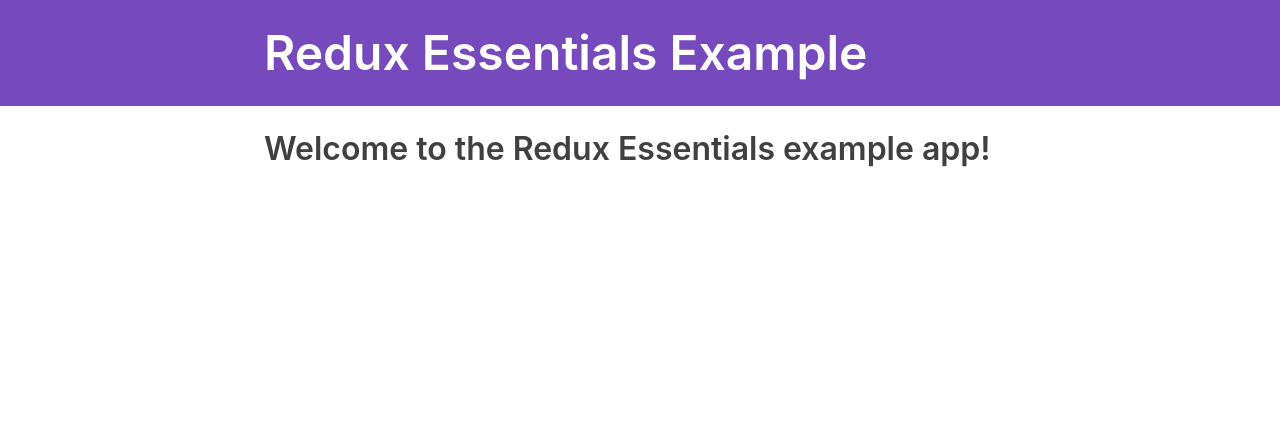
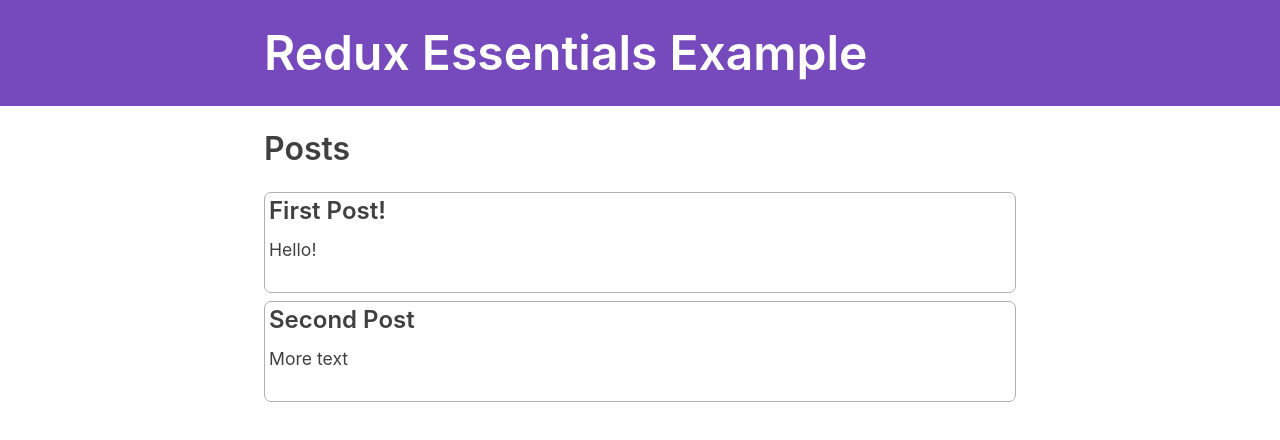
Before and after one commit to takubii/redux-essentials-example-app, a React (Create React App) app: page / in a window 1280 px wide. Shown: the top 440 px of the page. Built offline with nearby package versions, Linux system fonts and the light colour scheme; what @mswjs/data, mock-socket, txtgen would draw is missing.

Commit message:
[add]Redux内のPostsデータを画面に表示

```diff
--- a/src/App.js
+++ b/src/App.js
@@ -1,12 +1,14 @@
 import React from 'react'
 import {
+  Redirect,
+  Route,
   BrowserRouter as Router,
   Switch,
-  Route,
-  Redirect,
 } from 'react-router-dom'
 
 import { Navbar } from './app/Navbar'
+
+import { PostsList } from './features/posts/PostsList'
 
 function App() {
   return (
@@ -18,9 +20,9 @@
             exact
             path="/"
             render={() => (
-              <section>
-                <h2>Welcome to the Redux Essentials example app!</h2>
-              </section>
+              <React.Fragment>
+                <PostsList />
+              </React.Fragment>
             )}
           />
           <Redirect to="/" />
--- /dev/null
+++ b/src/features/posts/PostsList.js
@@ -0,0 +1,20 @@
+import React from 'react'
+import { useSelector } from 'react-redux'
+
+export const PostsList = () => {
+  const posts = useSelector((state) => state.posts)
+
+  const renderedPosts = posts.map((post) => (
+    <article className="post-excerpt" key={post.id}>
+      <h3>{post.title}</h3>
+      <p className="post-content">{post.content.substring(0, 100)}</p>
+    </article>
+  ))
+
+  return (
+    <section className="posts-list">
+      <h2>Posts</h2>
+      {renderedPosts}
+    </section>
+  )
+}
```
